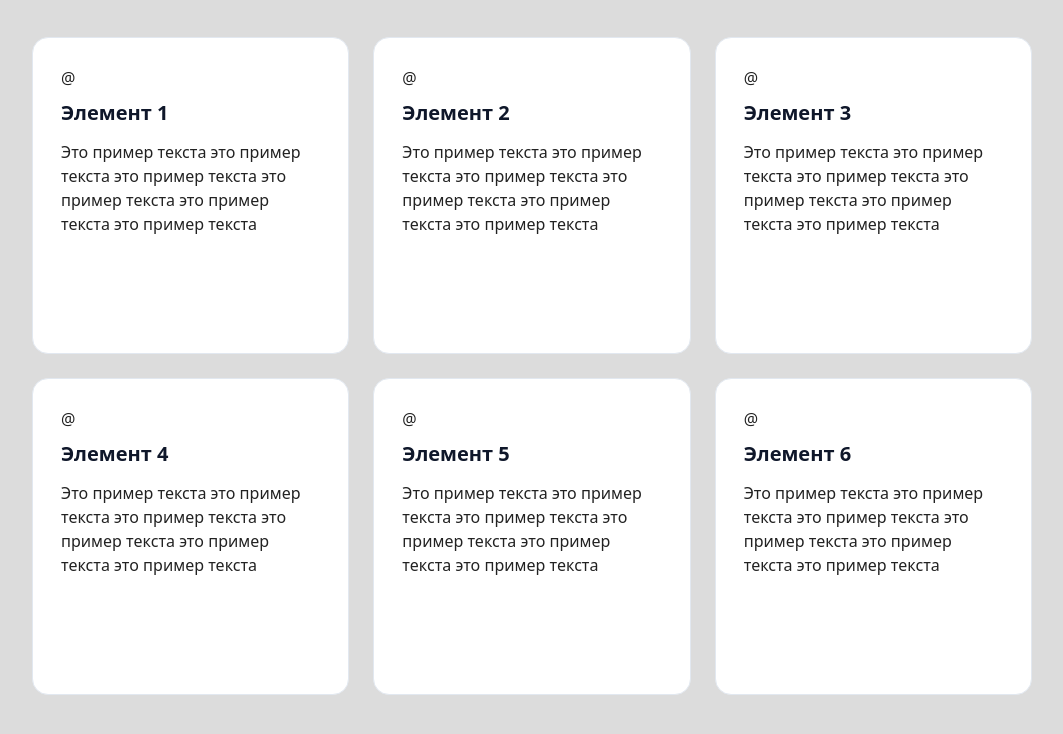
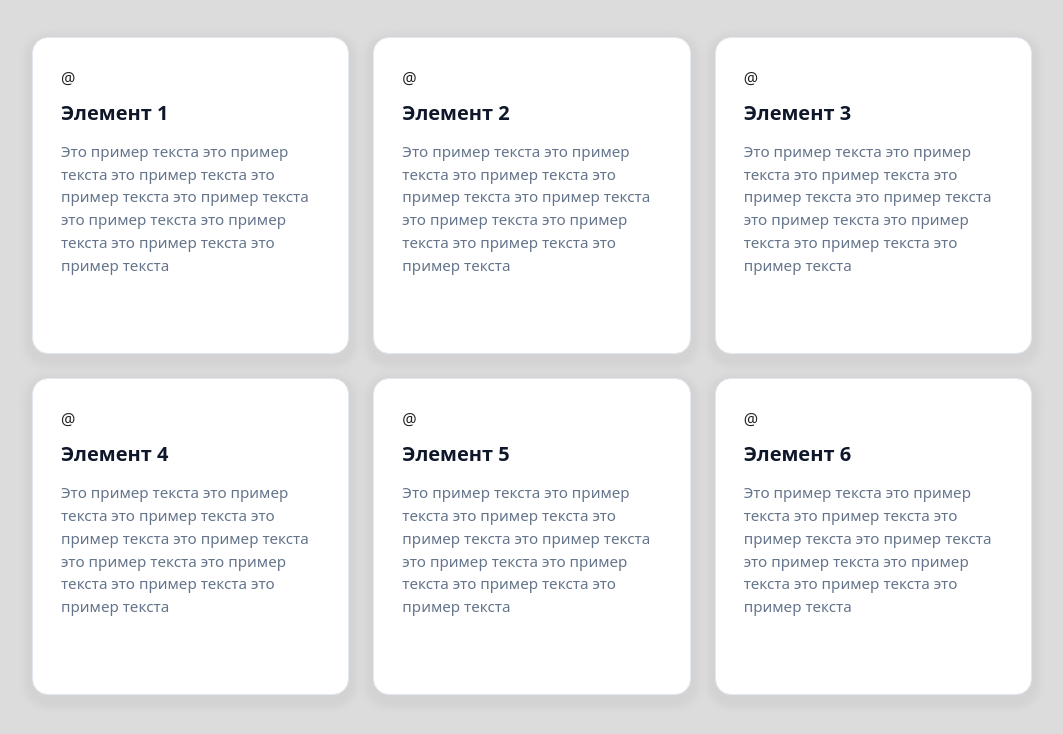
Before and after one commit to Tche123668/kt2, a plain HTML site: page index.html in a window 1280 px wide. Shown: the part 96-830 px from the top of the page, without its empty margins (108-1171 px from the left). Drawn offline with Linux system fonts and the light colour scheme.

Commit message:
Добавлены тени

```diff
--- a/index.html
+++ b/index.html
@@ -13,32 +13,32 @@
             <article class="card">
                 <div class="card-icon">@</div>
                 <h2 class="card-title">Элемент 1</h2>
-                <p class="card-text">Это пример текста это пример текста это пример текста это пример текста это пример текста это пример текста</p>
+                <p class="card-text">Это пример текста это пример текста это пример текста это пример текста это пример текста это пример текста это пример текста это пример текста это пример текста</p>
             </article>
             <article class="card">
                 <div class="card-icon">@</div>
                 <h2 class="card-title">Элемент 2</h2>
-                <p class="card-text">Это пример текста это пример текста это пример текста это пример текста это пример текста это пример текста</p>
+                <p class="card-text">Это пример текста это пример текста это пример текста это пример текста это пример текста это пример текста это пример текста это пример текста это пример текста</p>
             </article>
             <article class="card">
                 <div class="card-icon">@</div>
                 <h2 class="card-title">Элемент 3</h2>
-                <p class="card-text">Это пример текста это пример текста это пример текста это пример текста это пример текста это пример текста</p>
+                <p class="card-text">Это пример текста это пример текста это пример текста это пример текста это пример текста это пример текста это пример текста это пример текста это пример текста</p>
             </article>
             <article class="card">
                 <div class="card-icon">@</div>
                 <h2 class="card-title">Элемент 4</h2>
-                <p class="card-text">Это пример текста это пример текста это пример текста это пример текста это пример текста это пример текста</p>
+                <p class="card-text">Это пример текста это пример текста это пример текста это пример текста это пример текста это пример текста это пример текста это пример текста это пример текста</p>
             </article>
             <article class="card">
                 <div class="card-icon">@</div>
                 <h2 class="card-title">Элемент 5</h2>
-                <p class="card-text">Это пример текста это пример текста это пример текста это пример текста это пример текста это пример текста</p>
+                <p class="card-text">Это пример текста это пример текста это пример текста это пример текста это пример текста это пример текста это пример текста это пример текста это пример текста</p>
             </article>
             <article class="card">
                 <div class="card-icon">@</div>
                 <h2 class="card-title">Элемент 6</h2>
-                <p class="card-text">Это пример текста это пример текста это пример текста это пример текста это пример текста это пример текста</p>
+                <p class="card-text">Это пример текста это пример текста это пример текста это пример текста это пример текста это пример текста это пример текста это пример текста это пример текста</p>
             </article>
         </section>
     </main>
--- a/styles.css
+++ b/styles.css
@@ -44,6 +44,8 @@ body {
     flex-direction: column;
     justify-content: flex-start;
     align-items: flex-start;
+
+    box-shadow: 0px 5px 6px 8px lightgray;
 }
 .card-icon {
     width: 32px;
@@ -57,5 +59,7 @@ body {
     color: #0f172a;
 }
 .card-text {
-
+    font-size: 0.95rem;
+    color: #64748b;
+    overflow: hidden;
 }
```
